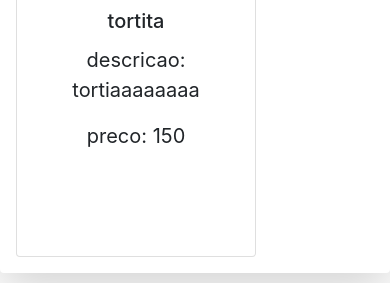
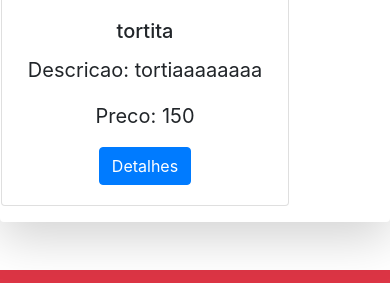
Before and after one commit to LeonardoCruzx/Site_confeitaria_pyanywhere, a Django app: page /lista_produtos in a window 390 px wide. Shown: the part 1027-1310 px from the top of the page. Run offline with Django 3.2, Linux system fonts and the light colour scheme; data comes from the database, SQL or seed files in the repository; some libraries are stand-ins or nearby versions.

Commit message:
modificado templates de filtragem e listagem de produtos e a  classe generica view

```diff
--- a/catalog/urls.py
+++ b/catalog/urls.py
@@ -6,7 +6,7 @@ from .views import *
 
 urlpatterns = [
     path('criarbolos',ProdutosCreateView.as_view(),name='criarbolos'),
-    path('lista_produtos',ProdutosListView.as_view(),name='lista_produtos'),
+    path('lista_produtos',lista_produtos,name='lista_produtos'),
     path('updatedebolos/<pk>',ProdutosUpdateView.as_view(),name='updatedebolos'),
     path('filtrarProdutos/<pk>',filtrar_produto,name='filtrar_produtos'),
 ]
--- a/catalog/views.py
+++ b/catalog/views.py
@@ -12,16 +12,24 @@ class ProdutosCreateView(CreateView):
     success_url = reverse_lazy("lista_produtos")
 
 
-class ProdutosListView(ListView):
-    template_name = "lista_produtos.html"
-    model = ModelDoces
-    context_object_name = "produtos"
+def lista_produtos(request):
+    context = {}
+    context["categorias"] = ModelCategoria.objects.all()
+    context["produtos"] = ModelDoces.objects.all()
+    return render(request,"lista_produtos.html",context)
+
+#removido classe generica
+#class ProdutosListView(ListView):
+    #template_name = "lista_produtos.html"
+    #model = ModelDoces
+    #context_object_name = "produtos"
+
 
 def filtrar_produto(request,pk):
     context = {}
+    context["categorias"] = ModelCategoria.objects.all()
     try:
         context["produtos"] = ModelDoces.objects.all().filter(categoria__pk=pk)
-        context["categorias"] = ModelCategoria.objects.all()
     except:
         return render(request,"lista_produtos.html")
     return render(request,"filtrarProdutos.html",context)
--- a/core/templates/base.html
+++ b/core/templates/base.html
@@ -43,9 +43,12 @@
                                         </button>
                                         <div class="dropdown-menu" aria-labelledby="dropdownMenuButton">
                                             <a class="dropdown-item" href="{% url 'lista_produtos' %}">Todos os produtos</a>
+                                            <div class="dropdown-divider"></div>
+                                            <h6 class="dropdown-header">Categorias</h6>
                                             {% for categoria in categorias %}
                                                 <a class="dropdown-item" href="{% url 'filtrar_produtos' categoria.id %}">{{categoria.tipo}}</a>
                                             {% endfor %}
+                                            <div class="dropdown-divider"></div>
                                         </div>
                                       </div>
                                     </li>
@@ -77,9 +80,25 @@
                     </div>
             </header>
 
+                <article>
+                    <div class="row">
+                        <div class="col-sm-0 col-md-0 col-lg-1" id="corpo-espaco1">
+                        </div>
+                        <div class="col-sm-0 col-md-12 col-lg-9" id="logo">
+                            <figure class="figure">
+                                <img src="{% static 'css/img/logo.png' %}" alt="" width="250px" margin-left="30px">
+                            </figure>
+                        </div>
+                    <div class="col-sm-0 col-md-0 col-lg-2">
+                    </div>
+                    </div>
+
                     {% block container %}
 
+
                     {% endblock %}
+
+                </article>
 
             <footer>
                 <div class="row p-3 mb-2 bg-danger text-white" id="rodape">
--- a/core/templates/lista_produtos.html
+++ b/core/templates/lista_produtos.html
@@ -4,32 +4,19 @@
 
 {% load static %}
 
-<article>
-    <div class="row">
-        <div class="col-sm-0 col-md-0 col-lg-1" id="corpo-espaco1">
-        </div>
-        <div class="col-sm-0 col-md-12 col-lg-9" id="logo">
-               <figure class="figure">
-                    <img src="{% static 'css/img/logo.png' %}" alt="" width="250px" margin-left="30px">
-                </figure>
-        </div>
-        <div class="col-sm-0 col-md-0 col-lg-2">
-            </div>
-    </div>
     <div class="row" id="conteudo2">
         <div class="col-0 col-sm-0 col-md-2 col-lg-2 " id="conteudo2-coluna1"></div>
         <div class="col-12 col-sm-12 col-md-8 shadow-lg p-3 mb-5 bg-white rounded" id="conteudo2-coluna2">
             <div class="row" id="conteudo2-linha1">
                 {% for produto in produtos %}
-                    <div class="col-12 col-md-3">
-                        <div class="card" style="width: 15rem;height: 28rem;">
-                            <img src="{{ produto.imagem.url }}" class="card-img-top" alt="...">
-                            <div class="card-body">
-                                <h5 class="card-title">{{produto.nome}}</h5>
-                                <p class="card-text">descricao: {{produto.descricao}}</p>
-                                <p class="card-text">preco: {{produto.preco}}</p>
-                            </div>
-                        </div>
+                    <div class="card" style="width: 18rem;">
+                      <img class="card-img-top" src="{{ produto.imagem.url }}" alt="Card image cap">
+                      <div class="card-body">
+                        <h5 class="card-title">{{produto.nome}}</h5>
+                        <p class="card-text">Descricao: {{produto.descricao}}</p>
+                        <p class="card-text">Preco: {{produto.preco}}</p>
+                        <a href="{% url 'ver_produto' produto.id "class="btn btn-primary">Detalhes</a>
+                      </div>
                     </div>
                 {% endfor %}
             </div>
@@ -37,6 +24,4 @@
     </div>
 
 
-</article>
-
 {% endblock %}
```
Also changed, not shown: core/templates/filtrarProdutos.html (+8 -24 lines), core/templates/index.html (+1 -13 lines). Lines whose indentation alone changed are shown as unchanged.
